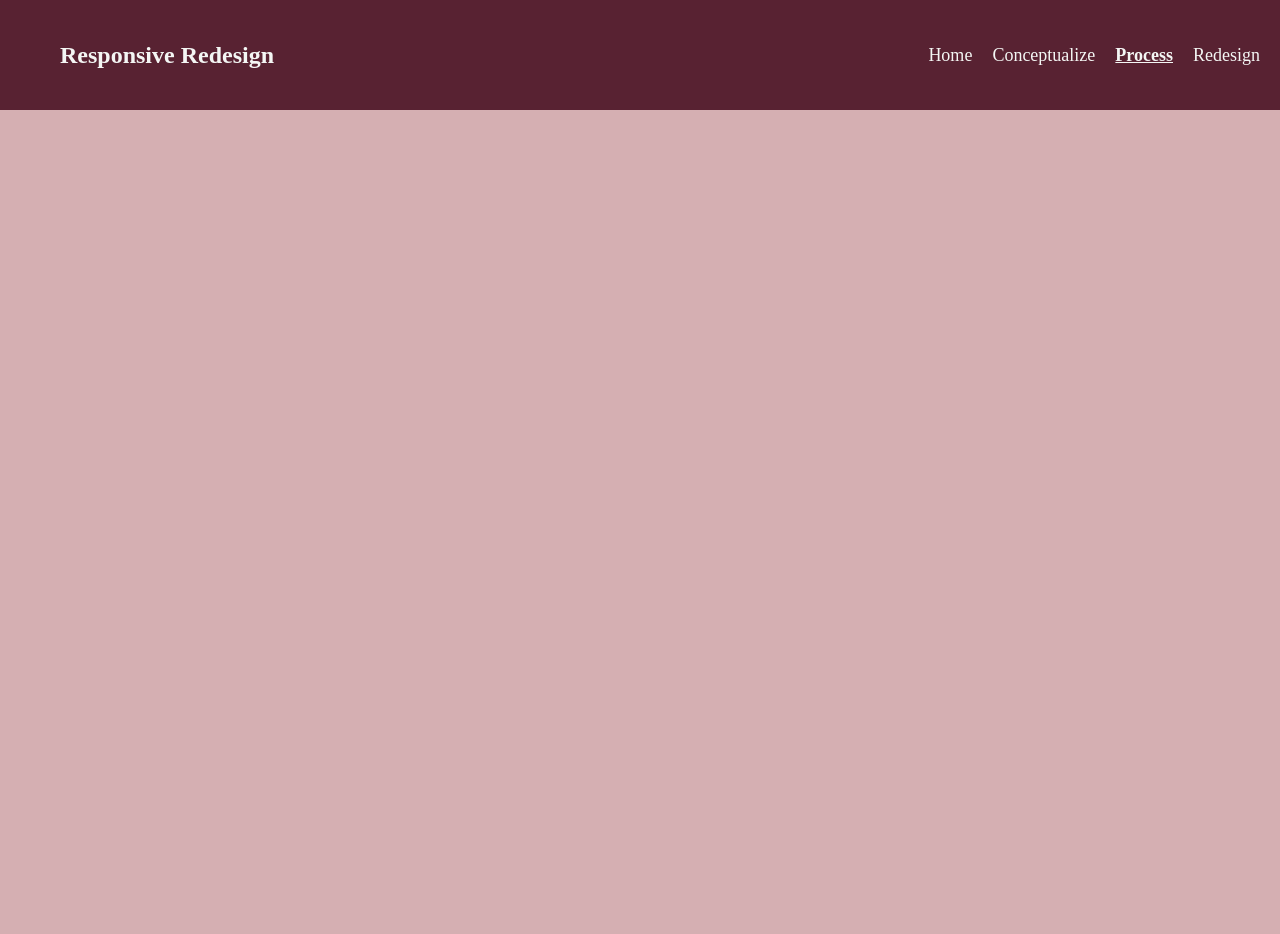
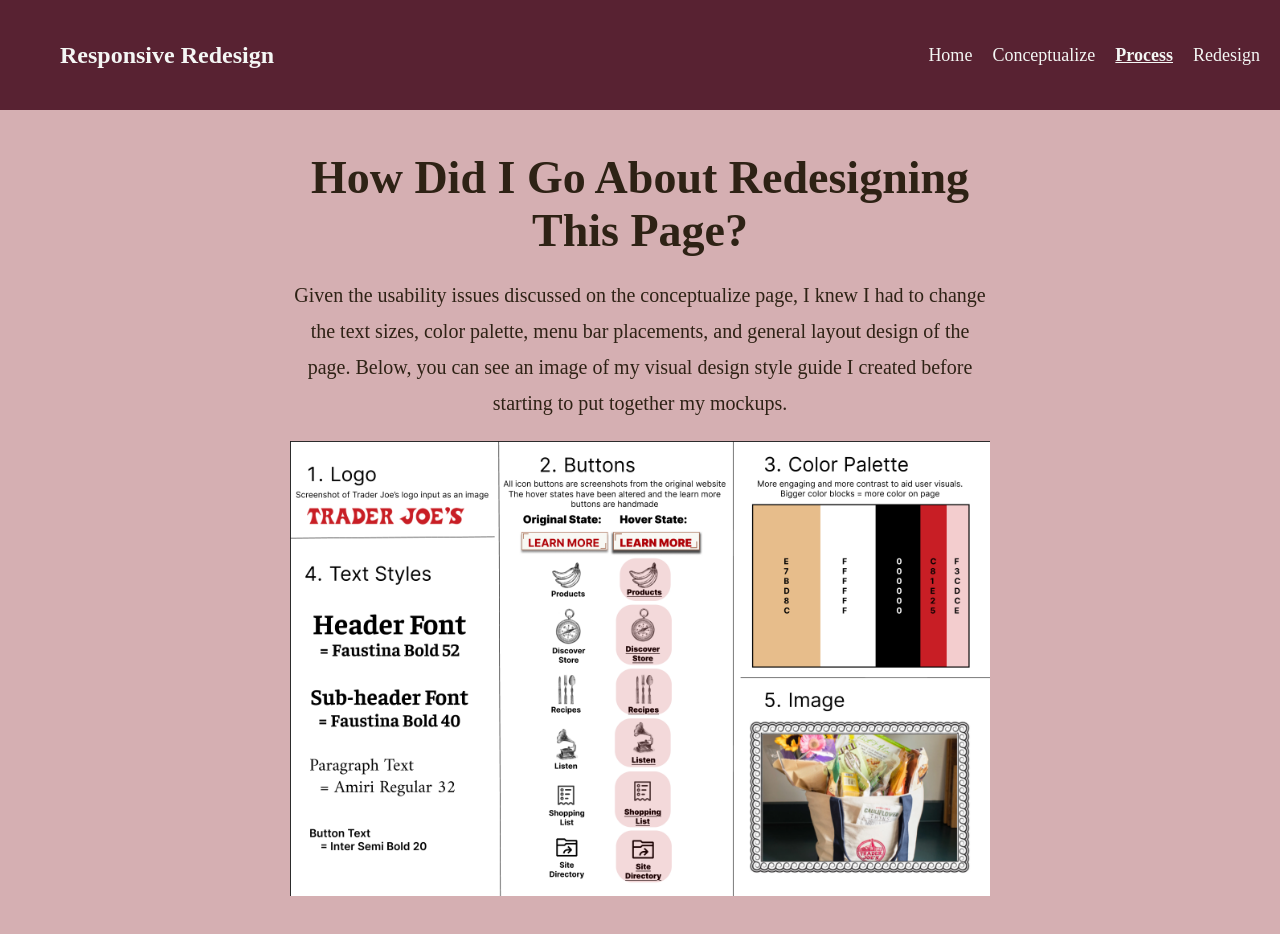
Before and after one commit to sophiasokolowsky/responsive-redesign-final-handin, a plain HTML site: page process.html in a window 1280 px wide. Before the commit the page ends 800 px from the top, so only its background shows below. Drawn offline with Linux system fonts and the light colour scheme.

Commit message:
lol starting completely over with new website

```diff
--- a/process.html
+++ b/process.html
@@ -28,8 +28,13 @@
       </header>
 
       <main class="intro">
-        <h1></h1>
-        <p></p>
+        <h1>How Did I Go About Redesigning This Page?</h1>
+        <p>Given the usability issues discussed on the conceptualize page, I knew I had to change the text sizes, color
+          palette, menu bar placements, and general layout design of the page. Below, you can see an image of my visual
+          design style guide I created before starting to put together my mockups.</p>
+          <section class="image-process">
+            <img src="./assets/design-palette.png" alt="Image of Palette" class="palette-image">
+          </section>
       </main>
 
 
--- a/styles.css
+++ b/styles.css
@@ -209,3 +209,16 @@ nav ul li a.active {
   line-height: 30px;
   margin-top:0px;
 }
+
+.image-process {
+  display: flex;
+  justify-content: center;
+  margin-top: 20px;
+  margin-bottom: 40px;
+}
+
+.palette-image {
+  max-width: 100%;
+  height: auto;
+  display: block;
+}
```
Also changed, not shown: assets/design-palette.png (added).
